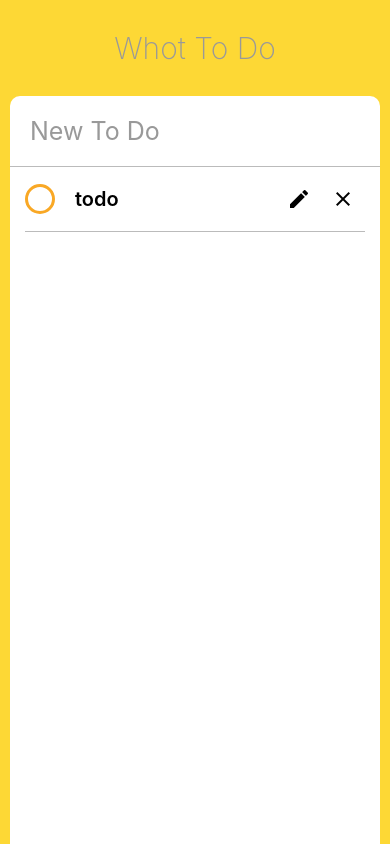
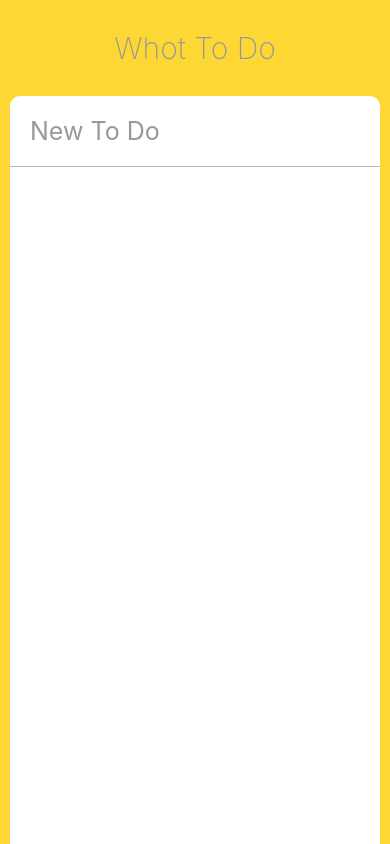
Before and after one commit to Lenasim/whot-todo, a React Native app: screen / in a window 390 px wide. Built offline with nearby package versions, Linux system fonts and the light colour scheme.

Commit message:
Show added lists

```diff
--- a/App.js
+++ b/App.js
@@ -35,7 +35,7 @@ export default class App extends React.Component {
         const newTodoObject = {
           [ID]: {
             id: ID,
-            text: newTodo,
+            text: this.state.newTodo,
             isCompleted: false,
             created: Date.now(),
           },
@@ -81,7 +81,9 @@ export default class App extends React.Component {
             onSubmitEditing={this.addTodo}
           />
           <ScrollView contentContainerStyle={styles.todos}>
-            <Todo text={'todo'} />
+            {Object.values(this.state.todos).map((t) => (
+              <Todo key={t.id} {...t} />
+            ))}
           </ScrollView>
         </View>
       </View>
```
